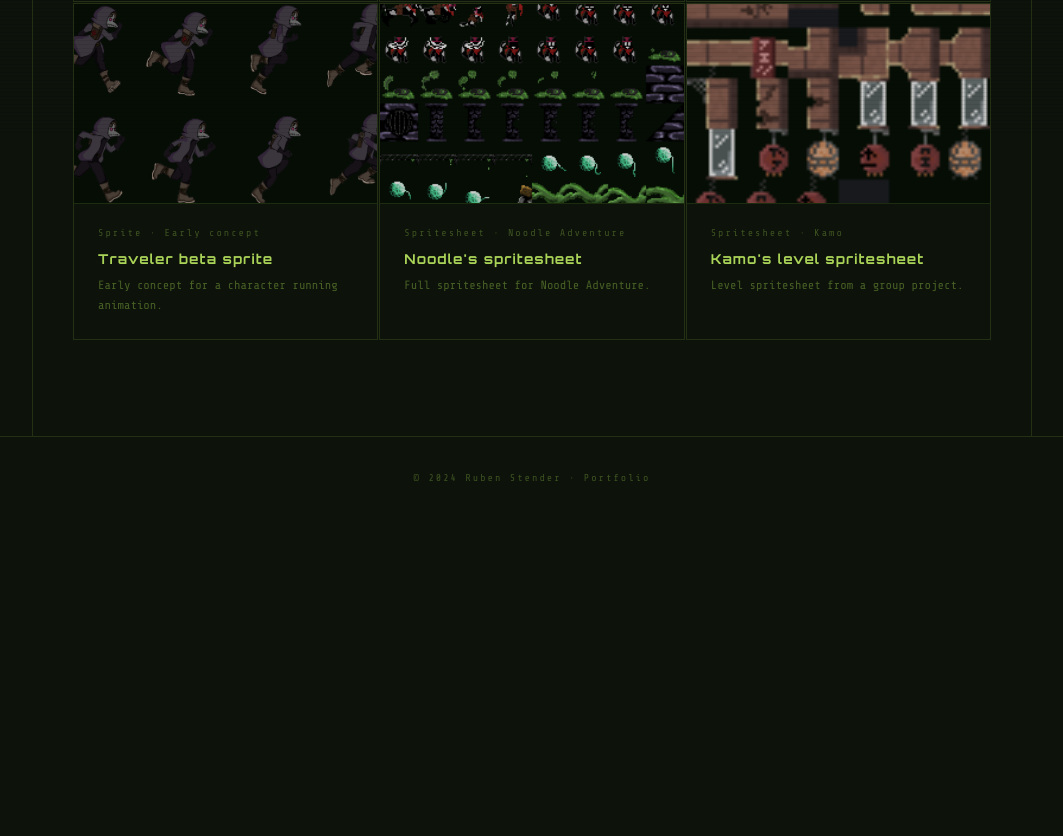
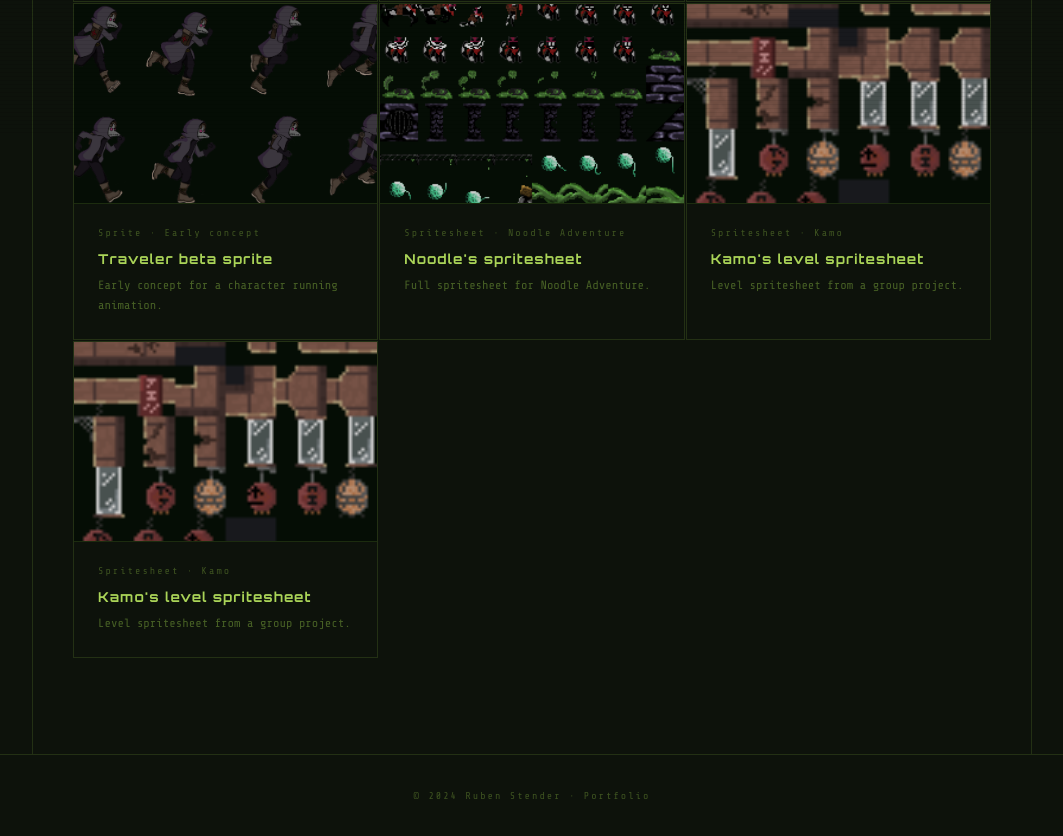
Before and after one commit to RubenStender/RubenStender.github.io, a plain HTML site: page Art.html in a window 1280 px wide. Shown: the part 667-1503 px from the top of the page, without its empty margins (108-1171 px from the left). Before the commit the page ends 1185 px from the top, so only its background shows below. Drawn offline with nearby package versions, Linux system fonts and the light colour scheme.

Commit message:
bleh bleh bl;eh

```diff
--- a/Art.html
+++ b/Art.html
@@ -183,6 +183,17 @@
     </div>
   </div>
 
+  <div class="card">
+    <div class="card-img-wrap">
+      <img src="Pictures/Art/Kamo-Sprites_1.png" alt="Kamo spritesheet" onerror="this.outerHTML='<div class=\'img-placeholder\'>NO SIGNAL</div>'">
+    </div>
+    <div class="card-body">
+      <div class="card-meta">Spritesheet · Kamo</div>
+      <div class="card-title">Kamo's level spritesheet</div>
+      <p class="card-desc">Level spritesheet from a group project.</p>
+    </div>
+  </div>
+
 </div>
 
 <footer>© 2024 Ruben Stender · Portfolio</footer>
```
